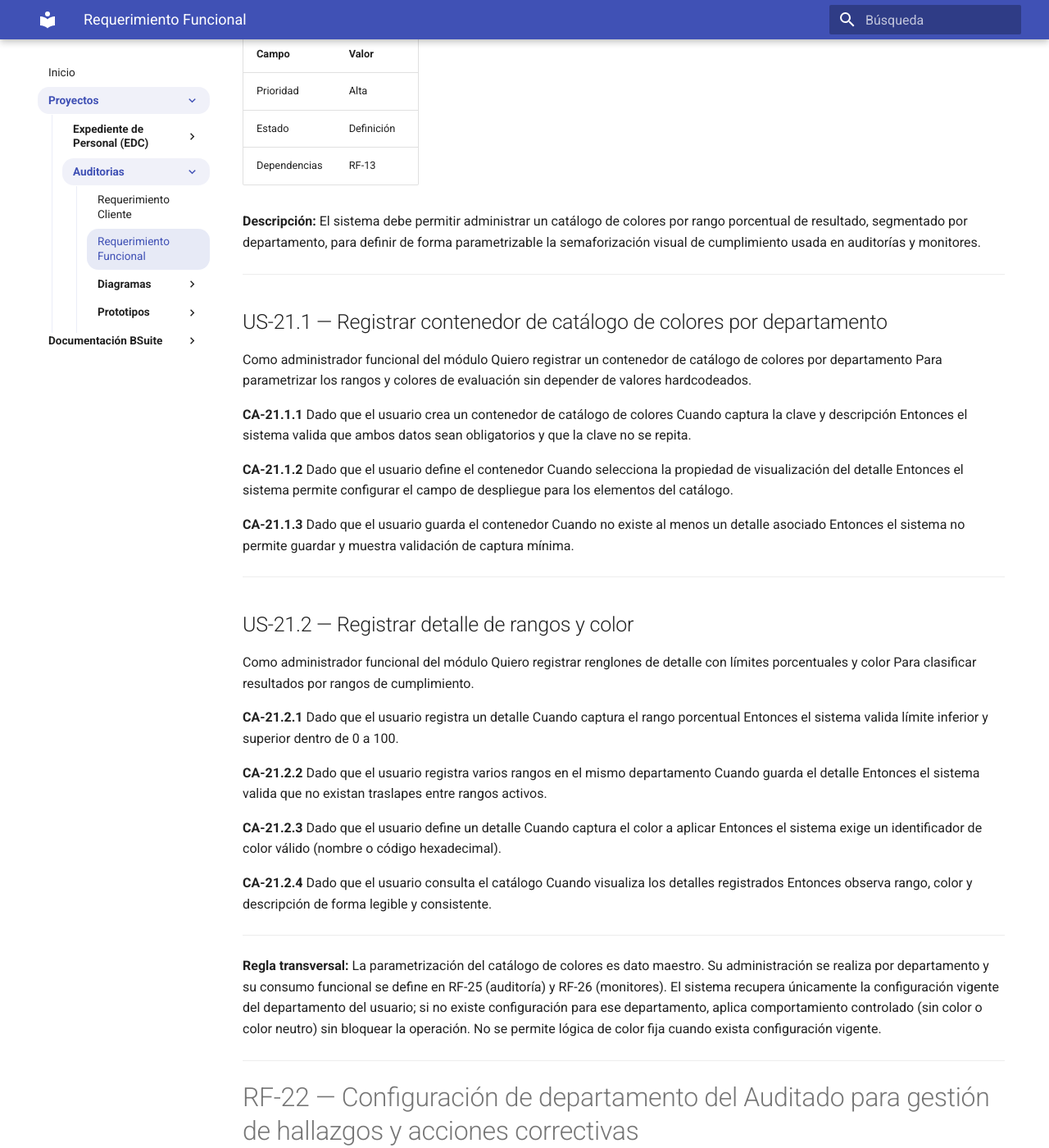
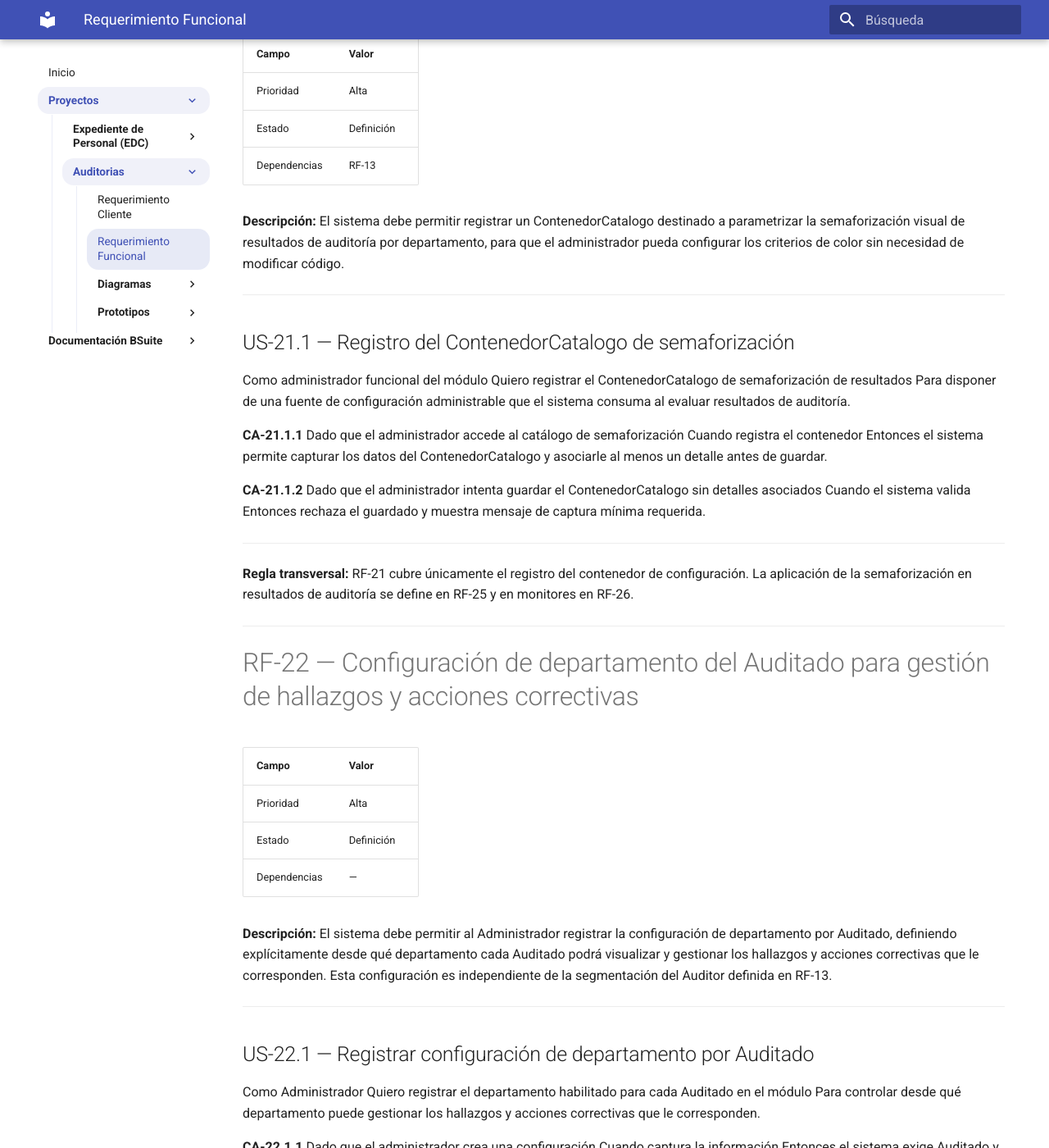
Before and after one commit to solis1408/Business-Suite, an MkDocs documentation site: the page built from docs/Proyectos/Auditorias/documentacion/requerimiento-funcional.md, in a window 1280 px wide and 1400 px high, scrolled down 54687 px. Shown: the whole window at 82% size. Built offline with MkDocs 1.6.1 and Material for MkDocs 9.7.7, drawn with Linux system fonts in a browser that asks for light colours; some of the changed text lies outside the part shown.

Commit message:
fix(docs): corrige hipervínculos del índice de requerimientos funcionales de Auditorías
- Configura pymdownx.slugs.slugify en mkdocs.yml para generar anchors que preserven unicode y dobles guiones del em dash
- Agrega hipervínculos en el índice de RF-01 a RF-31 en requerimiento-funcional.md
- Corrige link de RF-21 para apuntar al título actual del heading
- Agrega scroll-margin-top en main-nav.css para compensar la segunda barra sticky al navegar por anchors

Co-Authored-By: Claude Sonnet 4.6 <noreply@anthropic.com>

```diff
--- a/docs/Proyectos/Auditorias/documentacion/requerimiento-funcional.md
+++ b/docs/Proyectos/Auditorias/documentacion/requerimiento-funcional.md
@@ -34,37 +34,37 @@ Registrar y versionar los requerimientos funcionales del módulo de Auditorías,
 
 | RF           | Título                                       | Estado                | Asignado | Fecha estimada |
 |--------------|----------------------------------------------|-----------------------|----------|----------------|
-| RF-01        | Esquema de colores por estatus               | Completado            | Jiri Karell | N/A |
-| RF-02        | Gestión de fechas en Auditoría               | Completado            | Jiri Karell | N/A |
-| RF-03        | Generación automática de Plan al crear Auditoría | Completado        | Jiri Karell | N/A |
-| RF-04        | Reprogramación de Auditoría                  | Completado            | Jiri Karell | N/A |
-| RF-05        | Sincronización de estatus Plan ↔ Auditoría  | Completado            | Jiri Karell | N/A |
-| RF-06        | Calendario de planes en detalle de Auditoría | Completado            | Jiri Karell | N/A |
-| RF-07        | Reporte Resumen de Auditoría por Criterio   | En Proceso           | Falcon | Por definir |
-| RF-08        | Vista calendario multi-mes                  | Pendiente             | Por definir | Por definir |
-| RF-09        | Hallazgos con ítems expandidos              | Completado            | Jiri Karell | N/A |
-| RF-10        | Histórico de reprogramaciones en calendario  | Completado            | Jiri Karell | N/A |
-| RF-11        | Notificación por correo electrónico con resumen de auditoría | Pendiente | Falcon | 30/06/2026     |
-| RF-12        | Gestión del catálogo de Grupos de Criterios  | Completado            | Jiri Karell | N/A |
-| RF-13        | Segmentación por departamento en catálogos, procesos y monitores | Completado | Jiri Karell | N/A |
-| RF-14        | Flujo base de estados de Auditoría           | En Proceso            | Jiri Karell | 29/06/2026 |
-| RF-15        | Ciclo PDCA — Seguimiento y cierre de hallazgos | En Proceso | Jiri Karell | 29/06/2026     |
-| RF-16        | Bitácora de estados de Auditoría             | En Proceso  | Jiri Karell | 29/06/2026 |
-| RF-17        | Monitor consolidado de Auditorías            | Validación funcional  | Por definir | 15/06/2026     |
-| RF-18        | Monitor de Hallazgos/Acciones Correctivas              | Definición            | Por definir | 27/06/2026     |
-| RF-19        | Finalización de hallazgos desde el monitor de acciones correctivas | Definición | Por definir | 04/07/2026 |
-| RF-20        | Registro de seguimiento de acciones correctivas | Definición          | Por definir | 11/07/2026     |
-| RF-21        | Catálogo de colores para porcentajes de resultados | Falcón               | Falcón | 02/06/2026 |
-| RF-22        | Configuración de departamento del Auditado para gestión de hallazgos y acciones correctivas | Falcón               | Por definir | 02/06/2026     |
-| RF-23        | Limitar grid de hallazgos y acciones correctivas | Falcón   | Por definir | 02/06/2026     |
-| RF-24        | Reapertura de Acciones Correctivas           | Falcón      | Por definir | 03/06/2026     |
-| RF-25        | Aplicación del catálogo de colores en resultados de Auditoría | Definición | Por definir | Por definir |
-| RF-26        | Aplicación del catálogo de colores en monitores de Auditoría y Acciones Correctivas | Definición | Por definir | Por definir |
-| RF-27        | Clasificación de Tipo de Auditoría como programada           | Definición            | Por definir | 04/06/2026     |
-| RF-28        | Clasificación de Tipo de Hallazgo como alto impacto          | Definición            | Por definir | 04/06/2026 |
-| RF-29        | Auditoría de validación del ciclo PDCA                       | Definición            | Por definir | Por definir |
-| RF-30        | Configuración de días límite para registro de acciones correctivas | Definición       | Por definir | Por definir |
-| RF-31        | Firma móvil del listado de hallazgos                         | Pendiente de definición | Por definir | Por definir |
+| [RF-01](#rf-01--esquema-de-colores-por-estatus) | Esquema de colores por estatus               | Completado            | Jiri Karell | N/A |
+| [RF-02](#rf-02--gestión-de-fechas-en-auditoría) | Gestión de fechas en Auditoría               | Completado            | Jiri Karell | N/A |
+| [RF-03](#rf-03--generación-automática-de-plan-al-crear-auditoría) | Generación automática de Plan al crear Auditoría | Completado        | Jiri Karell | N/A |
+| [RF-04](#rf-04--reprogramación-de-auditoría) | Reprogramación de Auditoría                  | Completado            | Jiri Karell | N/A |
+| [RF-05](#rf-05--sincronización-de-estatus-plan--auditoría) | Sincronización de estatus Plan ↔ Auditoría  | Completado            | Jiri Karell | N/A |
+| [RF-06](#rf-06--calendario-de-planes-en-detalle-de-auditoría) | Calendario de planes en detalle de Auditoría | Completado            | Jiri Karell | N/A |
+| [RF-07](#rf-07--reporte-resumen-de-auditoría-por-criterio) | Reporte Resumen de Auditoría por Criterio   | En Proceso           | Falcon | Por definir |
+| [RF-08](#rf-08--vista-calendario-multi-mes) | Vista calendario multi-mes                  | Pendiente             | Por definir | Por definir |
+| [RF-09](#rf-09--hallazgos-con-ítems-expandidos) | Hallazgos con ítems expandidos              | Completado            | Jiri Karell | N/A |
+| [RF-10](#rf-10--histórico-de-reprogramaciones-en-calendario) | Histórico de reprogramaciones en calendario  | Completado            | Jiri Karell | N/A |
+| [RF-11](#rf-11--notificación-por-correo-electrónico-con-resumen-de-auditoría) | Notificación por correo electrónico con resumen de auditoría | Pendiente | Falcon | 30/06/2026     |
+| [RF-12](#rf-12--gestión-del-catálogo-de-grupos-de-criterios) | Gestión del catálogo de Grupos de Criterios  | Completado            | Jiri Karell | N/A |
+| [RF-13](#rf-13--segmentación-por-departamento-en-catálogos-procesos-y-monitores) | Segmentación por departamento en catálogos, procesos y monitores | Completado | Jiri Karell | N/A |
+| [RF-14](#rf-14--flujo-base-de-estados-de-auditoría) | Flujo base de estados de Auditoría           | En Proceso            | Jiri Karell | 29/06/2026 |
+| [RF-15](#rf-15--ciclo-pdca--seguimiento-y-cierre-de-hallazgos) | Ciclo PDCA — Seguimiento y cierre de hallazgos | En Proceso | Jiri Karell | 29/06/2026     |
+| [RF-16](#rf-16--bitácora-de-estados-de-auditoría) | Bitácora de estados de Auditoría             | En Proceso  | Jiri Karell | 29/06/2026 |
+| [RF-17](#rf-17--monitor-consolidado-de-auditorías) | Monitor consolidado de Auditorías            | Validación funcional  | Por definir | 15/06/2026     |
+| [RF-18](#rf-18--monitor-de-hallazgosacciones-correctivas) | Monitor de Hallazgos/Acciones Correctivas              | Definición            | Por definir | 27/06/2026     |
+| [RF-19](#rf-19--finalización-de-hallazgos-desde-el-monitor-de-acciones-correctivas) | Finalización de hallazgos desde el monitor de acciones correctivas | Definición | Por definir | 04/07/2026 |
+| [RF-20](#rf-20--registro-de-seguimiento-de-acciones-correctivas) | Registro de seguimiento de acciones correctivas | Definición          | Por definir | 11/07/2026     |
+| [RF-21](#rf-21--catálogo-de-semaforización-de-resultados-de-auditoría) | Catálogo de semaforización de resultados de Auditoría | Falcón               | Falcón | 02/06/2026 |
+| [RF-22](#rf-22--configuración-de-departamento-del-auditado-para-gestión-de-hallazgos-y-acciones-correctivas) | Configuración de departamento del Auditado para gestión de hallazgos y acciones correctivas | Falcón               | Por definir | 02/06/2026     |
+| [RF-23](#rf-23--limitar-grid-de-hallazgos-y-acciones-correctivas) | Limitar grid de hallazgos y acciones correctivas | Falcón   | Por definir | 02/06/2026     |
+| [RF-24](#rf-24--reapertura-de-acciones-correctivas) | Reapertura de Acciones Correctivas           | Falcón      | Por definir | 03/06/2026     |
+| [RF-25](#rf-25--aplicación-del-catálogo-de-colores-en-resultados-de-auditoría) | Aplicación del catálogo de colores en resultados de Auditoría | Definición | Por definir | Por definir |
+| [RF-26](#rf-26--aplicación-del-catálogo-de-colores-en-monitores-de-auditoría-y-acciones-correctivas) | Aplicación del catálogo de colores en monitores de Auditoría y Acciones Correctivas | Definición | Por definir | Por definir |
+| [RF-27](#rf-27--clasificación-de-tipo-de-auditoría-como-programada) | Clasificación de Tipo de Auditoría como programada           | Definición            | Por definir | 04/06/2026     |
+| [RF-28](#rf-28--clasificación-de-tipo-de-hallazgo-como-alto-impacto) | Clasificación de Tipo de Hallazgo como alto impacto          | Definición            | Por definir | 04/06/2026 |
+| [RF-29](#rf-29--auditoría-de-validación-del-ciclo-pdca) | Auditoría de validación del ciclo PDCA                       | Definición            | Por definir | Por definir |
+| [RF-30](#rf-30--configuración-de-días-límite-para-registro-de-acciones-correctivas) | Configuración de días límite para registro de acciones correctivas | Definición       | Por definir | Por definir |
+| [RF-31](#rf-31--firma-móvil-del-listado-de-hallazgos) | Firma móvil del listado de hallazgos                         | Pendiente de definición | Por definir | Por definir |
 
 ---
 
@@ -2341,7 +2341,7 @@ Entonces muestra únicamente los seguimientos de ese folio.
 
 ---
 
-# RF-21 — Catálogo de colores para porcentajes de resultados
+# RF-21 — Catálogo de semaforización de resultados de Auditoría
 
 | Campo          | Valor                    |
 |----------------|--------------------------|
@@ -2349,63 +2349,30 @@ Entonces muestra únicamente los seguimientos de ese folio.
 | Estado         | Definición               |
 | Dependencias   | RF-13                    |
 
-**Descripción:** El sistema debe permitir administrar un catálogo de colores por rango porcentual de resultado, segmentado por departamento, para definir de forma parametrizable la semaforización visual de cumplimiento usada en auditorías y monitores.
-
----
-
-## US-21.1 — Registrar contenedor de catálogo de colores por departamento
+**Descripción:** El sistema debe permitir registrar un ContenedorCatalogo destinado a parametrizar la semaforización visual de resultados de auditoría por departamento, para que el administrador pueda configurar los criterios de color sin necesidad de modificar código.
+
+---
+
+## US-21.1 — Registro del ContenedorCatalogo de semaforización
 
 Como administrador funcional del módulo
-Quiero registrar un contenedor de catálogo de colores por departamento
-Para parametrizar los rangos y colores de evaluación sin depender de valores hardcodeados.
+Quiero registrar el ContenedorCatalogo de semaforización de resultados
+Para disponer de una fuente de configuración administrable que el sistema consuma al evaluar resultados de auditoría.
 
 **CA-21.1.1**
-Dado que el usuario crea un contenedor de catálogo de colores
-Cuando captura la clave y descripción
-Entonces el sistema valida que ambos datos sean obligatorios y que la clave no se repita.
+Dado que el administrador accede al catálogo de semaforización
+Cuando registra el contenedor
+Entonces el sistema permite capturar los datos del ContenedorCatalogo y asociarle al menos un detalle antes de guardar.
 
 **CA-21.1.2**
-Dado que el usuario define el contenedor
-Cuando selecciona la propiedad de visualización del detalle
-Entonces el sistema permite configurar el campo de despliegue para los elementos del catálogo.
-
-**CA-21.1.3**
-Dado que el usuario guarda el contenedor
-Cuando no existe al menos un detalle asociado
-Entonces el sistema no permite guardar y muestra validación de captura mínima.
-
----
-
-## US-21.2 — Registrar detalle de rangos y color
-
-Como administrador funcional del módulo
-Quiero registrar renglones de detalle con límites porcentuales y color
-Para clasificar resultados por rangos de cumplimiento.
-
-**CA-21.2.1**
-Dado que el usuario registra un detalle
-Cuando captura el rango porcentual
-Entonces el sistema valida límite inferior y superior dentro de 0 a 100.
-
-**CA-21.2.2**
-Dado que el usuario registra varios rangos en el mismo departamento
-Cuando guarda el detalle
-Entonces el sistema valida que no existan traslapes entre rangos activos.
-
-**CA-21.2.3**
-Dado que el usuario define un detalle
-Cuando captura el color a aplicar
-Entonces el sistema exige un identificador de color válido (nombre o código hexadecimal).
-
-**CA-21.2.4**
-Dado que el usuario consulta el catálogo
-Cuando visualiza los detalles registrados
-Entonces observa rango, color y descripción de forma legible y consistente.
+Dado que el administrador intenta guardar el ContenedorCatalogo sin detalles asociados
+Cuando el sistema valida
+Entonces rechaza el guardado y muestra mensaje de captura mínima requerida.
 
 ---
 
 **Regla transversal:**
-La parametrización del catálogo de colores es dato maestro. Su administración se realiza por departamento y su consumo funcional se define en RF-25 (auditoría) y RF-26 (monitores). El sistema recupera únicamente la configuración vigente del departamento del usuario; si no existe configuración para ese departamento, aplica comportamiento controlado (sin color o color neutro) sin bloquear la operación. No se permite lógica de color fija cuando exista configuración vigente.
+RF-21 cubre únicamente el registro del contenedor de configuración. La aplicación de la semaforización en resultados de auditoría se define en RF-25 y en monitores en RF-26.
 
 ---
 
--- a/docs/Proyectos/EDC/documentacion/routemap/Roadmap Estratégico — Expediente Digital del Colaborador.md
+++ b/docs/Proyectos/EDC/documentacion/routemap/Roadmap Estratégico — Expediente Digital del Colaborador.md
@@ -12,7 +12,7 @@ Construir la base central del expediente digital del colaborador y la administra
 
 ### Gestión del Colaborador
 
-- 🆕 Información personal
+- 🔄 Información personal
 - 🆕 Información laboral
 - 🆕 Datos de dirección
 - 🆕 Datos de contacto
--- a/docs/assets/stylesheets/main-nav.css
+++ b/docs/assets/stylesheets/main-nav.css
@@ -188,6 +188,16 @@
   background: rgba(63, 81, 181, 0.08);
 }
 
+/* Compensa la segunda barra sticky (bs-main-nav) en la navegación por anchors */
+.md-content h1,
+.md-content h2,
+.md-content h3,
+.md-content h4,
+.md-content h5,
+.md-content h6 {
+  scroll-margin-top: calc(var(--md-header-height) + 3.5rem);
+}
+
 /* Oculta tabla de contenidos (sidebar derecho) */
 .md-sidebar--secondary {
   display: none !important;
--- a/mkdocs.yml
+++ b/mkdocs.yml
@@ -84,6 +84,9 @@ markdown_extensions:
   - tables
   - toc:
       permalink: true
+      slugify: !!python/object/apply:pymdownx.slugs.slugify
+        kwds:
+          case: lower
   - admonition
   - pymdownx.highlight
   - pymdownx.superfences:
```
